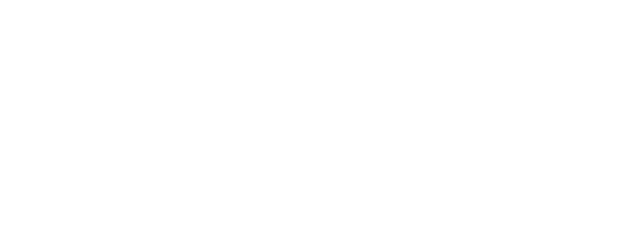
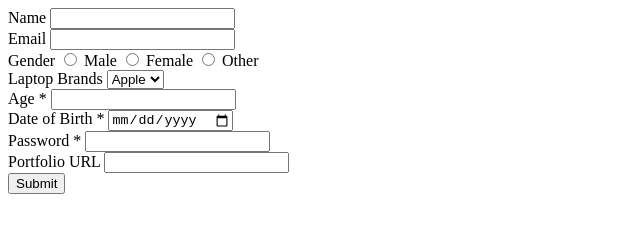
Before and after one commit to acciojob/job-app-form-Riyakhilari, a website: page main.html in a window 1280 px wide. Shown: the whole page, without its empty margins (0-640 px from the left). Drawn offline with Linux system fonts and the light colour scheme.

Commit message:
created a submission

```diff
--- a/main.html
+++ b/main.html
@@ -10,7 +10,54 @@
 	<!-- the entire body must be written by student -->
     <script type="text/javascript" src="./script.js">
 </script>
+<form method="POST">
+	<label for="name">Name</label>
+	<input type="text" id="name" name="name" required>
+	<br>
 
+	<label for="email">Email</label>
+	<input type="email" id="email" name="email" required>
+	<br>
+
+	<label>Gender</label>
+	<input type="radio" id="male" name="gender" value="Male" required>
+	<label for="male">Male</label>
+	<input type="radio" id="female" name="gender" value="Female" required>
+	<label for="female">Female</label>
+	 <input type="radio" id="other" name="gender" value="Other" required>
+    <label for="other">Other</label>
+	<br>
+
+	  <label for="laptop">Laptop Brands</label>
+        <select id="laptop" name="laptop">
+            <option value="Apple">Apple</option>
+            <option value="Asus">Asus</option>
+            <option value="HP">HP</option>
+        </select>
+        <br>
+
+        <!-- Age -->
+        <label for="age">Age *</label>
+        <input type="number" id="age" name="age" required>
+        <br>
+
+        <!-- Date of Birth -->
+        <label for="dob">Date of Birth *</label>
+        <input type="date" id="dob" name="dob" required>
+        <br>
+
+        <!-- Password -->
+        <label for="password">Password *</label>
+        <input type="password" id="password" name="password" required>
+        <br>
+
+        <!-- Portfolio URL -->
+        <label for="portfolio">Portfolio URL</label>
+        <input type="url" id="portfolio" name="portfolio">
+        <br>
+
+        <!-- Submit Button -->
+        <button type="submit">Submit</button>
+    </form>
 </body>
-
 </html>
--- a/styles.css
+++ b/styles.css
@@ -1,2 +1,2 @@
 
-/* Your CSS Code here. */
+/* Your CSS Code here. */https://www.svgrepo.com/show/345221/three-dots.svg
```
